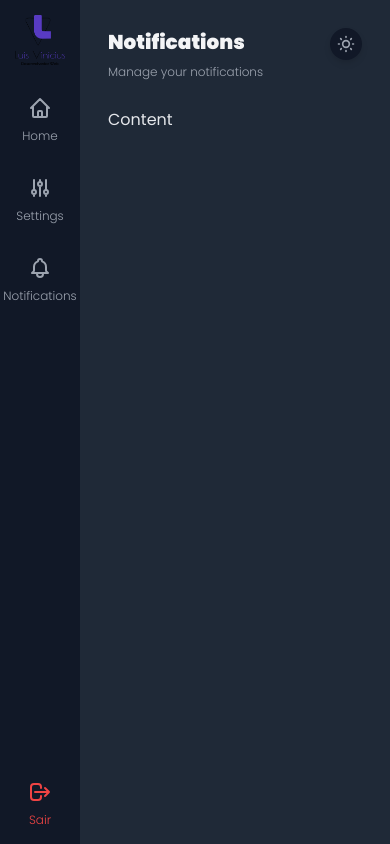
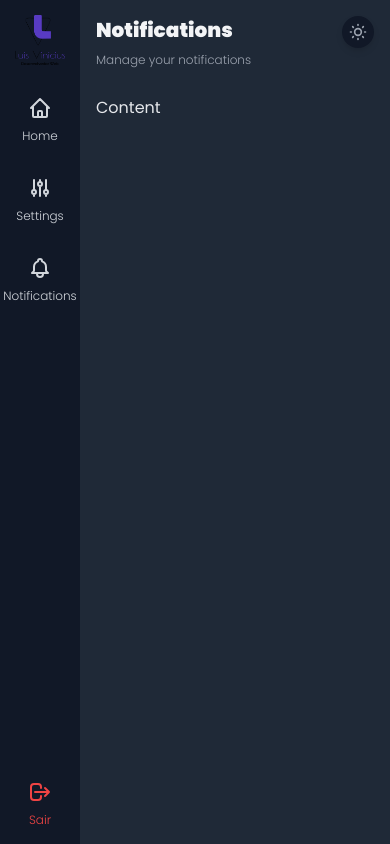
Before and after one commit to capelaum/admin-template, a Next.js app: page /notifications in a window 390 px wide. Built offline with nearby package versions, Linux system fonts and the light colour scheme.

Commit message:
minor updates

```diff
--- a/src/components/template/Layout/index.tsx
+++ b/src/components/template/Layout/index.tsx
@@ -20,7 +20,7 @@ export function Layout({ title, subtitle, children }: LayoutProps) {
         className="
           flex flex-col flex-grow
           bg-gray-300
-          p-7
+          p-4 sm:p-7
           dark:bg-gray-800
         "
       >
--- a/src/components/template/Sidebar/Item.tsx
+++ b/src/components/template/Sidebar/Item.tsx
@@ -20,7 +20,7 @@ export function Item({
     <li
       className={`
       hover:bg-gray-100 text-gray-700
-      dark:text-gray-400 dark:hover:bg-gray-800
+      dark:text-gray-300 dark:hover:bg-gray-700
         transition-all duration-250
       `}
       onClick={onClick}
```
